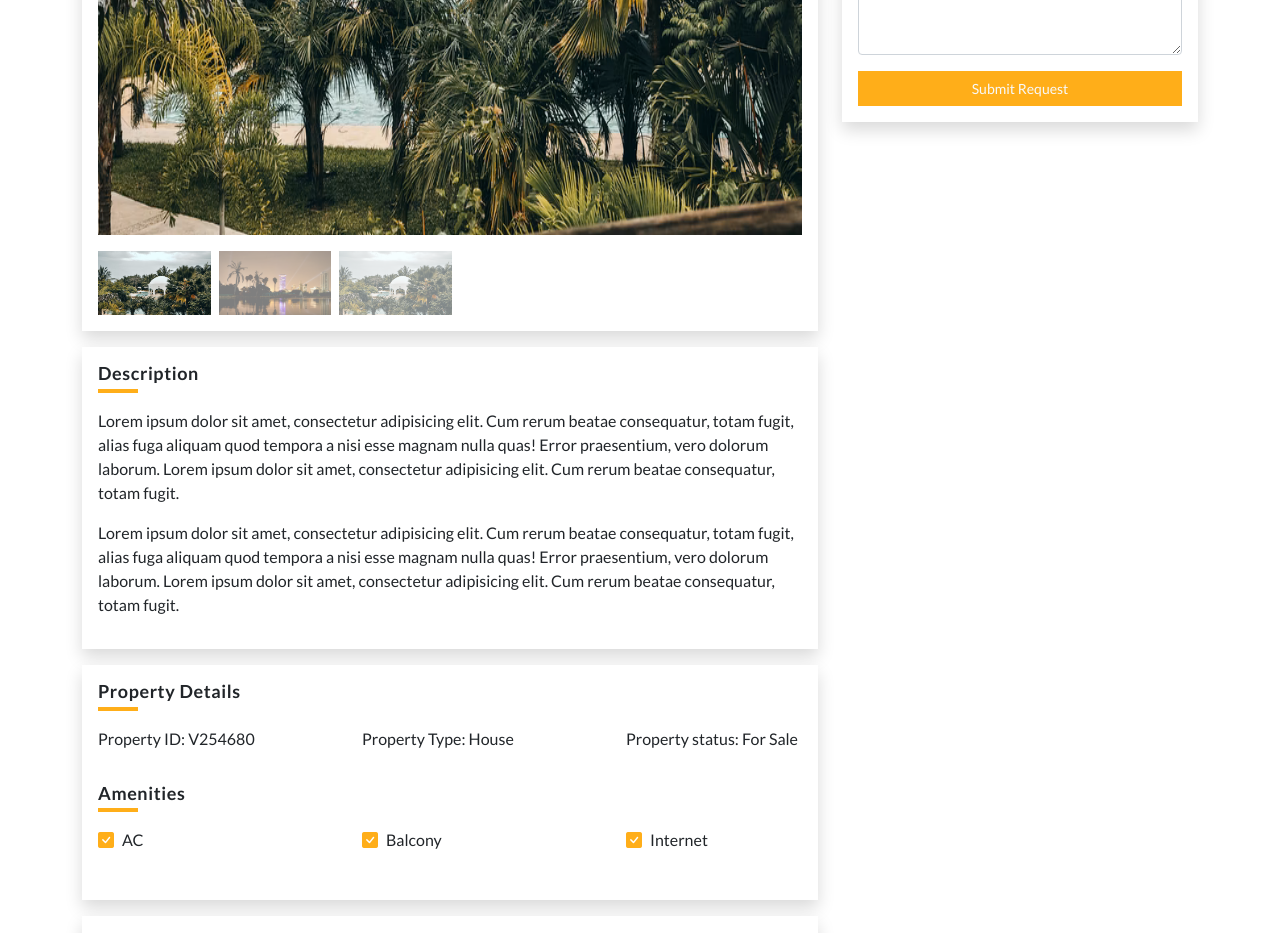
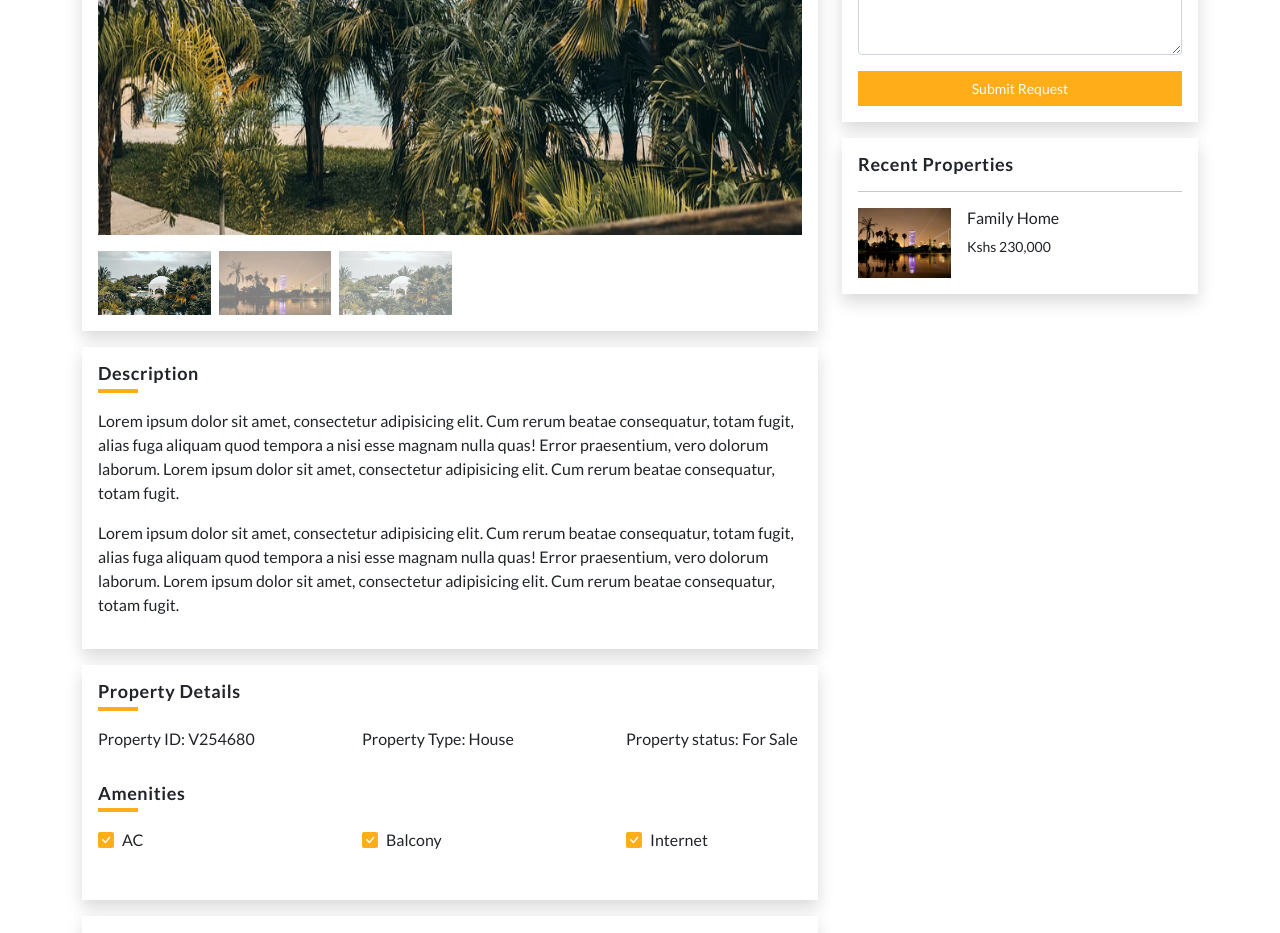
Before and after one commit to WaryaWaxbaro/kodishamlangocom, a Next.js app: page /single-listing in a window 1280 px wide. Shown: the part 780-1713 px from the top of the page. Built offline with nearby package versions, Linux system fonts and the light colour scheme.

Commit message:
add recent properties

```diff
--- a/pages/single-listing.js
+++ b/pages/single-listing.js
@@ -138,6 +138,7 @@ export default function singleListing() {
           </div>
         </div>
         <div className="col-12 col-md-4">
+          {/* Agent Information */}
           <div className="w-100 bg-white shadow p-3 mb-3">
             <h3 className="fs-18 fw-bold ls-6">Agent Information</h3>
             <hr />
@@ -176,6 +177,25 @@ export default function singleListing() {
               <ContactRequestForm />
             </div>
           </div>
+          {/* Recent Properties */}
+          <div className="w-100 bg-white shadow p-3 mb-3">
+            <h3 className="fs-18 fw-bold ls-6">Recent Properties</h3>
+            <hr />
+            <div className="w-100">
+              <div className="d-flex">
+                <div
+                  className="position-relative cover-img-img me-3"
+                  style={{ height: "70px", width: "140px" }}
+                >
+                  <Image src="/images/cover/nairobi.png" layout="fill" />
+                </div>
+                <div className="w-100">
+                  <h3 className="fs-16 fw-normal">Family Home</h3>
+                  <p className="fs-14">Kshs 230,000</p>
+                </div>
+              </div>
+            </div>
+          </div>
         </div>
       </div>
     </div>
```
